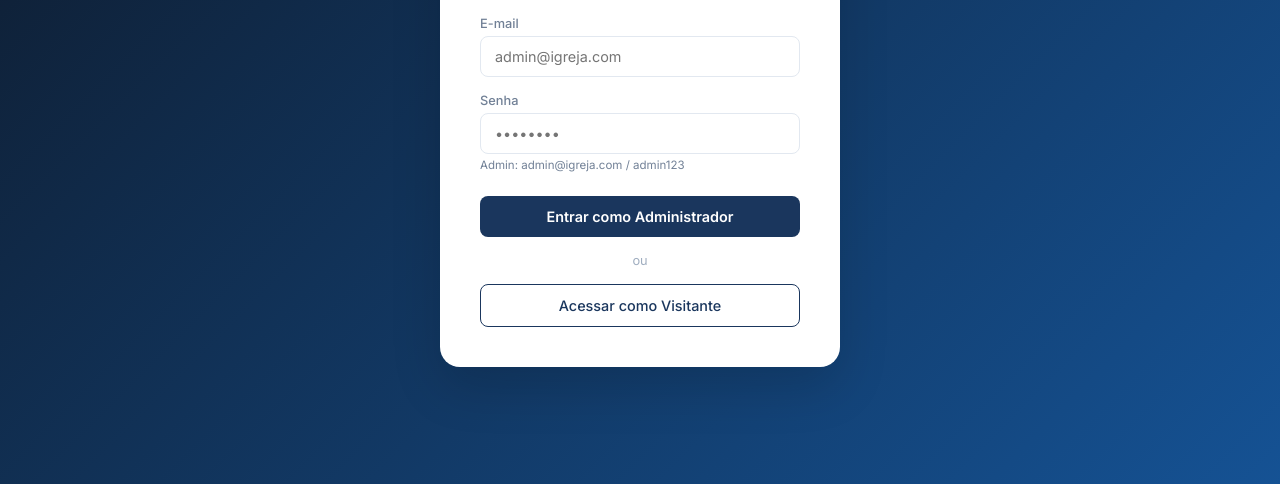
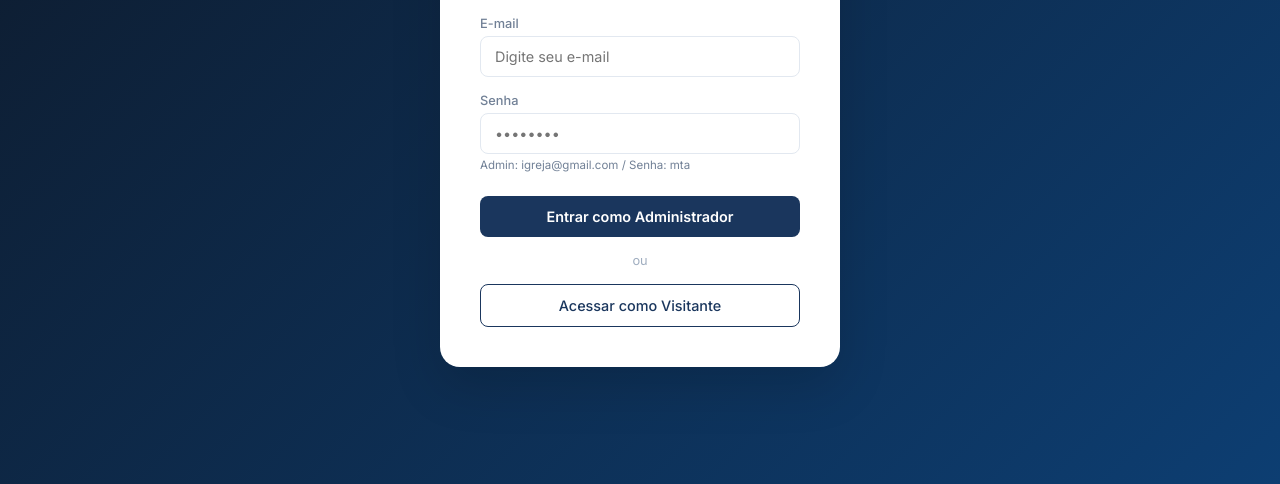
Before and after one commit to devgustavomoraes/MTA_extensao_v2, a plain HTML site: page Interface_MTA/index.html in a window 1280 px wide. Shown: the part 316-800 px from the top of the page. Drawn offline with Linux system fonts and the light colour scheme.

Commit message:
mod. e retirando algumas coisas

```diff
--- a/Interface_MTA/index.html
+++ b/Interface_MTA/index.html
@@ -9,9 +9,7 @@
     <link href="https://fonts.googleapis.com/css2?family=Inter:wght@300;400;500;600;700&display=swap" rel="stylesheet">
     <link rel="stylesheet" href="style.css">
 </head>
-
 <body>
-
     <!--TELA DE LOGIN -->
     <div id="loginPage" class="auth-container">
         <div class="auth-card">
@@ -21,12 +19,12 @@
 
             <div class="form-group">
                 <label>E-mail</label>
-                <input type="email" id="email" placeholder="admin@igreja.com">
+                <input type="email" id="email" placeholder="Digite seu e-mail">
             </div>
             <div class="form-group">
                 <label>Senha</label>
                 <input type="password" id="senha" placeholder="••••••••">
-                <span class="field-hint">Admin: admin@igreja.com / admin123</span>
+                <span class="field-hint">Admin: igreja@gmail.com / Senha: mta</span>
             </div>
 
             <button class="btn-main" onclick="autenticar('admin')">Entrar como Administrador</button>
--- a/Interface_MTA/script.js
+++ b/Interface_MTA/script.js
@@ -1,9 +1,6 @@
-// ============================================================
-//  SIGI - Estado Global
-// ============================================================
+//Estado Global
 let userRole = 'visitor';
 let calendar;
-
 const state = {
     membros: [],
     eventos: [],
@@ -17,12 +14,10 @@ const state = {
         }
     ]
 };
+//  AUTENTICAÇÃO
 
-// ============================================================
-//  AUTENTICAÇÃO
-// ============================================================
-const ADMIN_EMAIL = 'admin@igreja.com';
-const ADMIN_SENHA = 'admin123';
+const ADMIN_EMAIL = 'igreja@gmail.com';
+const ADMIN_SENHA = 'mta';
 
 function autenticar(role) {
     if (role === 'admin') {
@@ -38,75 +33,58 @@ function autenticar(role) {
     } else {
         userRole = 'visitor';
     }
-
     configurarAcesso();
-
     document.getElementById('loginPage').classList.add('hidden');
     document.getElementById('app').classList.remove('hidden');
-
     inicializarCalendario();
-
     atualizarDashboard();
     renderizarEventos();
     renderizarAvisos();
 }
+//  CONFIGURAÇÃO DE ACESSO
 
-// ============================================================
-//  CONFIGURAÇÃO DE ACESSO
-// ============================================================
 function configurarAcesso() {
     const isAdmin = userRole === 'admin';
-
     document.getElementById('userName').innerText =
         isAdmin ? 'Olá, Administrador!' : 'Olá, Visitante!';
-
     document.getElementById('userStatus').innerText =
         isAdmin ? 'Gestor Geral' : 'Membro Visitante';
-
     document.querySelectorAll('.admin-only').forEach(el => {
         el.classList.toggle('hidden', !isAdmin);
     });
 }
+//  CALENDÁRIO
 
-// ============================================================
-//  CALENDÁRIO
-// ============================================================
 function inicializarCalendario() {
     const calendarEl = document.getElementById('calendar');
-
     if (!calendarEl) return;
 
     // evita duplicar calendário
+
     if (calendar) {
         calendar.destroy();
     }
-
     calendar = new FullCalendar.Calendar(calendarEl, {
         initialView: 'dayGridMonth',
         locale: 'pt-br',
-
         headerToolbar: {
             left: 'prev,next today',
             center: 'title',
             right: 'dayGridMonth,listWeek'
         },
-
         buttonText: {
             today: 'Hoje',
             month: 'Mês',
             week: 'Semana'
         },
-
         events: state.eventos.map(ev => ({
             title: ev.titulo,
             start: ev.data,
             backgroundColor: '#1a365d'
         }))
     });
-
     calendar.render();
 }
-
 function atualizarCalendario() {
     if (!calendar) return;
 
@@ -120,79 +98,60 @@ function atualizarCalendario() {
         });
     });
 }
-
 function logout() {
     window.location.reload();
 }
+//  NAVEGAÇÃO
 
-// ============================================================
-//  NAVEGAÇÃO
-// ============================================================
 function nav(pageId) {
     document.querySelectorAll('.page').forEach(p => {
         p.classList.add('hidden');
     });
-
     document.getElementById(pageId).classList.remove('hidden');
-
     document.querySelectorAll('.tab-item').forEach(btn => {
         btn.classList.remove('active');
     });
-
     const tabBtn = document.getElementById(`tab-${pageId}`);
-
     if (tabBtn) {
         tabBtn.classList.add('active');
     }
-
     if (pageId === 'membros') renderizarMembros();
     if (pageId === 'agenda') {
         renderizarEventos();
-
         setTimeout(() => {
             if (calendar) {
                 calendar.updateSize();
             }
         }, 100);
     }
-
     if (pageId === 'avisos') renderizarAvisos();
     if (pageId === 'dashboard') atualizarDashboard();
 }
+//  Painel de Controle
 
-// ============================================================
-//  DASHBOARD
-// ============================================================
 function atualizarDashboard() {
     document.getElementById('statMembros').innerText =
         state.membros.length;
-
     document.getElementById('statEventos').innerText =
         state.eventos.length;
-
     document.getElementById('statAvisos').innerText =
         state.avisos.length;
-
     const container = document.getElementById('listaEventosDash');
     const proximos = state.eventos.slice(0, 3);
-
     if (proximos.length === 0) {
         container.innerHTML =
             '<div class="empty-state">Nenhum evento cadastrado.</div>';
         return;
     }
-
     container.innerHTML = proximos.map(ev => `
         <div class="evento-card" style="margin-bottom:8px">
             <div class="evento-header">
                 <strong>${ev.titulo}</strong>
-
                 <span class="evento-data">
                     ${formatarData(ev.data)}
                     ${ev.hora ? '• ' + ev.hora : ''}
                 </span>
             </div>
-
             ${ev.local
                 ? `<div class="evento-local">📍 ${ev.local}</div>`
                 : ''
@@ -200,28 +159,21 @@ function atualizarDashboard() {
         </div>
     `).join('');
 }
+//  MEMBROS
 
-// ============================================================
-//  MEMBROS
-// ============================================================
 function salvarMembro() {
     const nome =
         document.getElementById('membroNome').value.trim();
-
     const telefone =
         document.getElementById('membroTelefone').value.trim();
-
     const email =
         document.getElementById('membroEmail').value.trim();
-
     const funcao =
         document.getElementById('membroFuncao').value;
-
     if (!nome) {
         mostrarToast('Informe o nome do membro.');
         return;
     }
-
     state.membros.push({
         id: Date.now(),
         nome,
@@ -232,11 +184,8 @@ function salvarMembro() {
 
     fecharModal('modalMembro');
     limparFormulario('modalMembro');
-
     mostrarToast('✅ Membro cadastrado com sucesso!');
-
     atualizarDashboard();
-
     if (
         !document.getElementById('membros')
             .classList.contains('hidden')
@@ -244,47 +193,35 @@ function salvarMembro() {
         renderizarMembros();
     }
 }
-
 function excluirMembro(id) {
     if (!confirm('Deseja remover este membro?')) return;
-
     state.membros =
         state.membros.filter(m => m.id !== id);
-
     renderizarMembros();
     atualizarDashboard();
-
     mostrarToast('Membro removido.');
 }
-
 function renderizarMembros(lista = state.membros) {
     const container =
         document.getElementById('listaMembros');
-
     if (lista.length === 0) {
         container.innerHTML =
             '<div class="empty-state">Nenhum membro encontrado.</div>';
 
         return;
     }
-
     container.innerHTML = lista.map(m => `
         <div class="membro-card">
-
             <div class="membro-avatar">
                 ${m.nome.charAt(0).toUpperCase()}
             </div>
-
             <div class="membro-info">
                 <strong>${m.nome}</strong>
-
                 <span>
                     ${m.telefone || m.email || 'Sem contato'}
                 </span>
             </div>
-
             <span class="badge">${m.funcao}</span>
-
             ${userRole === 'admin'
                 ? `
                 <div class="membro-actions">
@@ -298,54 +235,41 @@ function renderizarMembros(lista = state.membros) {
                 `
                 : ''
             }
-
         </div>
     `).join('');
 }
-
 function filtrarMembros() {
     const q =
         document.getElementById('buscaMembro')
             .value
             .toLowerCase();
-
     const filtrados = state.membros.filter(m =>
         m.nome.toLowerCase().includes(q) ||
         m.telefone.includes(q)
     );
-
     renderizarMembros(filtrados);
 }
+//  EVENTOS
 
-// ============================================================
-//  EVENTOS
-// ============================================================
 function salvarEvento() {
     const titulo =
         document.getElementById('eventoTitulo').value.trim();
-
     const data =
         document.getElementById('eventoData').value;
-
     const hora =
         document.getElementById('eventoHora').value;
-
     const local =
         document.getElementById('eventoLocal').value.trim();
-
     const desc =
         document.getElementById('eventoDesc').value.trim();
-
     if (!titulo) {
         mostrarToast('Informe o título do evento.');
         return;
     }
-
     if (!data) {
         mostrarToast('Informe a data do evento.');
         return;
     }
-
     state.eventos.push({
         id: Date.now(),
         titulo,
@@ -354,73 +278,54 @@ function salvarEvento() {
         local,
         desc
     });
-
     state.eventos.sort(
         (a, b) => new Date(a.data) - new Date(b.data)
     );
-
     fecharModal('modalEvento');
     limparFormulario('modalEvento');
-
     mostrarToast('✅ Evento agendado com sucesso!');
-
     atualizarDashboard();
     renderizarEventos();
     atualizarCalendario();
 }
-
 function excluirEvento(id) {
     if (!confirm('Deseja remover este evento?')) return;
-
     state.eventos =
         state.eventos.filter(e => e.id !== id);
-
     renderizarEventos();
     atualizarDashboard();
     atualizarCalendario();
-
     mostrarToast('Evento removido.');
 }
-
 function renderizarEventos() {
     const container =
         document.getElementById('listaEventos');
-
     if (!container) return;
-
     if (state.eventos.length === 0) {
         container.innerHTML =
             '<div class="empty-state">Nenhum evento agendado.</div>';
-
         return;
     }
-
     container.innerHTML = state.eventos.map(ev => `
         <div class="evento-card">
-
             <div class="evento-header">
                 <strong>${ev.titulo}</strong>
-
                 <span class="evento-data">
                     ${formatarData(ev.data)}
                 </span>
             </div>
-
             ${ev.hora
                 ? `<div class="evento-local">🕐 ${ev.hora}</div>`
                 : ''
             }
-
             ${ev.local
                 ? `<div class="evento-local">📍 ${ev.local}</div>`
                 : ''
             }
-
             ${ev.desc
                 ? `<div class="evento-desc">${ev.desc}</div>`
                 : ''
             }
-
             ${userRole === 'admin'
                 ? `
                 <div class="evento-footer">
@@ -438,30 +343,23 @@ function renderizarEventos() {
         </div>
     `).join('');
 }
+//  AVISOS
 
-// ============================================================
-//  AVISOS
-// ============================================================
 function salvarAviso() {
     const titulo =
         document.getElementById('avisoTitulo').value.trim();
-
     const mensagem =
         document.getElementById('avisoMensagem').value.trim();
-
     const prioridade =
         document.getElementById('avisoPrioridade').value;
-
     if (!titulo) {
         mostrarToast('Informe o título do aviso.');
         return;
     }
-
     if (!mensagem) {
         mostrarToast('Escreva a mensagem do aviso.');
         return;
     }
-
     state.avisos.unshift({
         id: Date.now(),
         titulo,
@@ -469,55 +367,39 @@ function salvarAviso() {
         prioridade,
         data: new Date().toLocaleDateString('pt-BR')
     });
-
     fecharModal('modalAviso');
     limparFormulario('modalAviso');
-
     mostrarToast('✅ Aviso publicado!');
-
     atualizarDashboard();
     renderizarAvisos();
 }
-
 function excluirAviso(id) {
     if (!confirm('Deseja remover este aviso?')) return;
-
     state.avisos =
         state.avisos.filter(a => a.id !== id);
-
     renderizarAvisos();
     atualizarDashboard();
-
     mostrarToast('Aviso removido.');
 }
-
 function renderizarAvisos() {
     const container =
         document.getElementById('listaAvisos');
-
     if (state.avisos.length === 0) {
         container.innerHTML =
             '<div class="empty-state">Nenhum comunicado publicado.</div>';
-
         return;
     }
-
     container.innerHTML = state.avisos.map(av => `
         <div class="aviso-card">
-
             <div class="aviso-header">
                 <strong>${av.titulo}</strong>
-
                 <span class="tag tag-${av.prioridade}">
                     ${av.prioridade}
                 </span>
             </div>
-
             <p>${av.mensagem}</p>
-
             <div class="aviso-footer">
                 <span class="aviso-data">${av.data}</span>
-
                 ${userRole === 'admin'
                     ? `
                     <button
@@ -534,33 +416,26 @@ function renderizarAvisos() {
         </div>
     `).join('');
 }
-
-// ============================================================
 //  MODAIS
-// ============================================================
 function abrirModal(id) {
     document.getElementById(id)
         .classList.remove('hidden');
 }
-
 function fecharModal(id) {
     document.getElementById(id)
         .classList.add('hidden');
 }
-
 function fecharModalFora(event, id) {
     if (event.target === document.getElementById(id)) {
         fecharModal(id);
     }
 }
-
 function limparFormulario(modalId) {
     document.querySelectorAll(
         `#${modalId} input,
          #${modalId} textarea,
          #${modalId} select`
     ).forEach(el => {
-
         if (el.tagName === 'SELECT') {
             el.selectedIndex = 0;
         } else {
@@ -569,32 +444,23 @@ function limparFormulario(modalId) {
 
     });
 }
+//  UTILITÁRIOS
 
-// ============================================================
-//  UTILITÁRIOS
-// ============================================================
 function formatarData(dataStr) {
     if (!dataStr) return '';
-
     const [ano, mes, dia] = dataStr.split('-');
-
     return `${dia}/${mes}/${ano}`;
 }
-
 function mostrarToast(msg) {
     const toast = document.getElementById('toast');
-
     toast.innerText = msg;
     toast.classList.remove('hidden');
-
     setTimeout(() => {
         toast.classList.add('hidden');
     }, 3200);
 }
+//  TECLADO
 
-// ============================================================
-//  TECLADO
-// ============================================================
 document.addEventListener('keydown', e => {
     if (e.key === 'Escape') {
         document
--- a/Interface_MTA/style.css
+++ b/Interface_MTA/style.css
@@ -26,7 +26,7 @@ body { background: var(--bg); color: var(--text); }
     display: flex;
     justify-content: center;
     align-items: center;
-    background: linear-gradient(135deg, #0e1929 0%, #155294 100%);
+    background: linear-gradient(135deg, #0e1929 0%, #0d3e72 100%);
     padding: 1rem;
 }
 
@@ -42,7 +42,6 @@ body { background: var(--bg); color: var(--text); }
 
 .auth-card h1 { font-size: 1.8rem; color: var(--primary); margin-bottom: 4px; }
 .auth-subtitle { color: var(--text-muted); font-size: 0.9rem; margin-bottom: 2rem; }
-
 .logo-box {
     background: var(--primary);
     color: white;
@@ -69,14 +68,11 @@ input, select, textarea {
     background: var(--surface);
     transition: border-color 0.2s;
 }
-
 input:focus, select:focus, textarea:focus {
     border-color: var(--accent);
     box-shadow: 0 0 0 3px rgba(43,108,176,0.1);
 }
-
 textarea { resize: vertical; }
-
 .field-hint { font-size: 0.72rem; color: var(--text-muted); margin-top: 4px; display: block; }
 
 .btn-main {
@@ -122,6 +118,7 @@ textarea { resize: vertical; }
     position: sticky;
     top: 0;
     z-index: 10;
+
 }
 
 .user-profile { display: flex; align-items: center; gap: 10px; }
@@ -148,19 +145,16 @@ textarea { resize: vertical; }
     transition: all 0.2s;
 }
 .btn-logout:hover { border-color: var(--danger); color: var(--danger); }
-
 .content-view { padding: 1.5rem; padding-bottom: 90px; max-width: 600px; margin: 0 auto; }
 
-/* ========== PAGE STRUCTURE ========== */
+/* PAGE STRUCTURE */
 .page-title { font-size: 1.1rem; font-weight: 700; margin-bottom: 1rem; color: var(--primary); }
-
 .page-header {
     display: flex;
     justify-content: space-between;
     align-items: center;
     margin-bottom: 1rem;
 }
-
 .section-label {
     font-size: 0.8rem;
     font-weight: 600;
@@ -169,10 +163,9 @@ textarea { resize: vertical; }
     color: var(--text-muted);
     margin: 1.5rem 0 0.75rem;
 }
+/* Painiel de Controle */
 
-/* ========== DASHBOARD ========== */
 .stat-grid { display: grid; grid-template-columns: repeat(3, 1fr); gap: 10px; margin-bottom: 1rem; }
-
 .stat-card {
     background: var(--surface);
     padding: 1rem 0.75rem;
@@ -183,7 +176,6 @@ textarea { resize: vertical; }
 }
 .stat-card strong { font-size: 1.8rem; display: block; color: var(--primary); font-weight: 700; line-height: 1; }
 .stat-card p { font-size: 0.72rem; color: var(--text-muted); margin-top: 4px; }
-
 .action-btn {
     background: var(--surface);
     padding: 1rem;
@@ -200,10 +192,9 @@ textarea { resize: vertical; }
 }
 .action-btn:hover { border-color: var(--accent); color: var(--accent); background: var(--accent-light); }
 .action-icon { font-size: 1.2rem; color: var(--accent); font-weight: 600; }
+/* LISTAS */
 
-/* ========== LISTAS ========== */
 .lista-cards { display: flex; flex-direction: column; gap: 10px; }
-
 .empty-state {
     text-align: center;
     color: var(--text-muted);
@@ -213,7 +204,6 @@ textarea { resize: vertical; }
     border-radius: var(--radius);
     border: 1px dashed var(--border);
 }
-
 /* Card de Membro */
 .membro-card {
     background: var(--surface);
@@ -291,17 +281,16 @@ textarea { resize: vertical; }
 .aviso-card p { font-size: 0.84rem; color: var(--text-muted); line-height: 1.5; }
 .aviso-card .aviso-footer { display: flex; justify-content: space-between; align-items: center; margin-top: 8px; }
 .aviso-card .aviso-data { font-size: 0.7rem; color: var(--text-muted); }
-
 .tag { font-size: 0.65rem; font-weight: 600; padding: 2px 8px; border-radius: 20px; }
 .tag-urgente { background: #fff5f5; color: var(--danger); }
 .tag-info { background: #f0fff4; color: var(--success); }
 .tag-normal { background: var(--accent-light); color: var(--accent); }
 
-/* ========== BUSCA ========== */
+/* BUSCA */
 .search-box { margin-bottom: 1rem; }
 .search-box input { padding: 10px 14px; background: var(--surface); }
 
-/* ========== BOTÃO ADICIONAR ========== */
+/*  BOTÃO ADICIONAR */
 .btn-add {
     background: var(--primary);
     color: white;
@@ -315,7 +304,7 @@ textarea { resize: vertical; }
 }
 .btn-add:hover { background: #2a4a7f; }
 
-/* ========== TAB BAR ========== */
+/*  TAB BAR  */
 .tab-bar {
     position: fixed;
     bottom: 0;
@@ -329,13 +318,12 @@ textarea { resize: vertical; }
     box-shadow: 0 -4px 12px rgba(0,0,0,0.05);
     z-index: 10;
 }
-
 .tab-item { background: none; border: none; text-align: center; color: var(--text-muted); cursor: pointer; flex: 1; padding: 0; transition: color 0.2s; }
 .tab-item i { display: block; font-style: normal; font-size: 1.2rem; margin-bottom: 2px; }
 .tab-item span { font-size: 0.68rem; }
 .tab-item.active { color: var(--primary); font-weight: 600; }
 
-/* ========== MODAIS ========== */
+/*  MODAIS  */
 .modal-overlay {
     position: fixed;
     inset: 0;
@@ -346,7 +334,6 @@ textarea { resize: vertical; }
     z-index: 100;
     backdrop-filter: blur(2px);
 }
-
 .modal-card {
     background: var(--surface);
     border-radius: 20px 20px 0 0;
@@ -357,12 +344,10 @@ textarea { resize: vertical; }
     overflow-y: auto;
     animation: slideUp 0.25s ease;
 }
-
 @keyframes slideUp {
     from { transform: translateY(100%); opacity: 0; }
     to { transform: translateY(0); opacity: 1; }
 }
-
 .modal-header {
     display: flex;
     justify-content: space-between;
@@ -370,7 +355,6 @@ textarea { resize: vertical; }
     margin-bottom: 1.25rem;
 }
 .modal-header h4 { font-size: 1rem; font-weight: 700; color: var(--primary); }
-
 .modal-close {
     background: var(--bg);
     border: none;
@@ -384,8 +368,7 @@ textarea { resize: vertical; }
     align-items: center;
     justify-content: center;
 }
-
-/* ========== TOAST ========== */
+/* TOAST  */
 .toast {
     position: fixed;
     bottom: 80px;
@@ -401,13 +384,13 @@ textarea { resize: vertical; }
     box-shadow: 0 4px 12px rgba(0,0,0,0.2);
     animation: fadeInOut 3s forwards;
 }
-
 @keyframes fadeInOut {
     0% { opacity: 0; transform: translateX(-50%) translateY(10px); }
     10% { opacity: 1; transform: translateX(-50%) translateY(0); }
     80% { opacity: 1; }
     100% { opacity: 0; }
 }
+
 /* Ajustes para o calendário caber na tela mobile */
 #calendar {
     max-height: 70vh;
```
